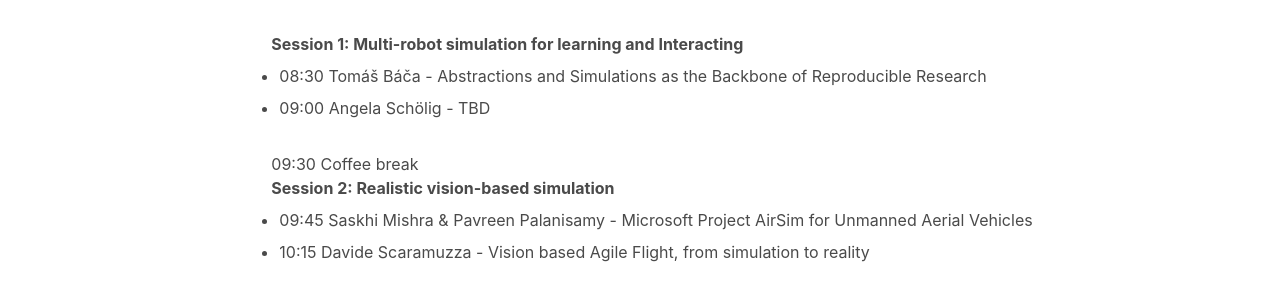
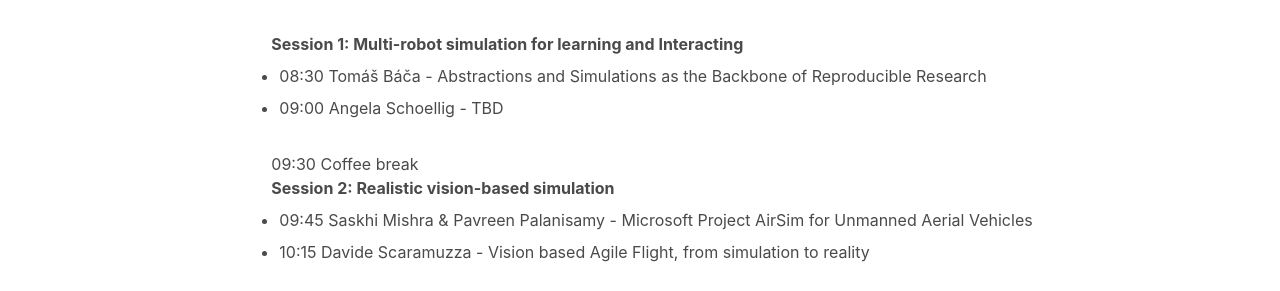
Before and after one commit to IMRCLab/workshop-uav-sims-icra2023, a Jekyll site: the page built from index.html, in a window 1280 px wide and 900 px high, scrolled down 1911 px. Shown: the part 162-453 px from the top of the window. Built offline with Jekyll 4.4.1, drawn with Linux system fonts in a browser that asks for light colours.

Commit message:
angela name update

```diff
--- a/index.html
+++ b/index.html
@@ -180,7 +180,7 @@ title: The Role of Robotics Simulators for Unmanned Aerial Vehicles
         <br>
         <b>Session 1: Multi-robot simulation for learning and Interacting</b>
         <li>08:30 Tomáš Báča - Abstractions and Simulations as the Backbone of Reproducible Research</li>
-        <li>09:00 Angela Schölig - TBD</li>
+        <li>09:00 Angela Schoellig - TBD</li>
         <br>
         09:30 Coffee break
         <br>
```
